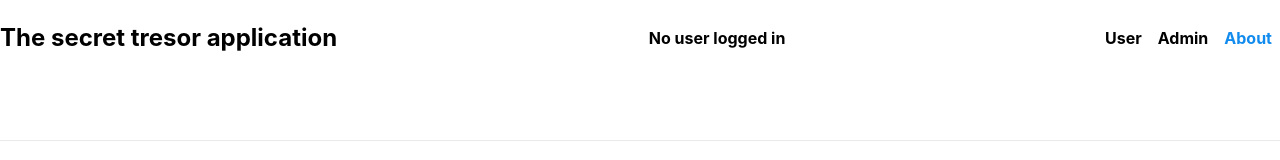
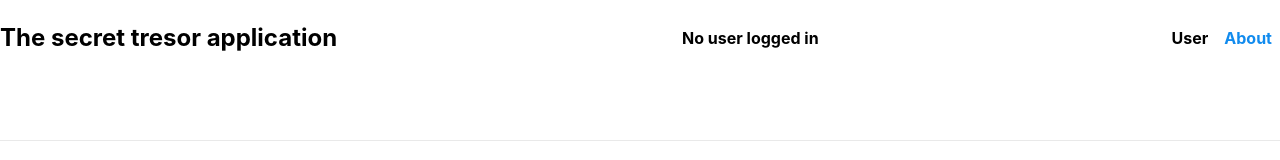
Before and after one commit to m-t-e-k-u-g-r/tresor_app, a React (Create React App) app in the folder tresorfrontend/: page /user/login in a window 1280 px wide. Shown: the top 160 px of the page. Built offline with nearby package versions, Linux system fonts and the light colour scheme; no server answers.

Commit message:
feat: display admin menu only for admins

```diff
--- a/tresorfrontend/src/context/login-context.tsx
+++ b/tresorfrontend/src/context/login-context.tsx
@@ -92,7 +92,7 @@ export function LoginProvider({ children }: { children: ReactNode }) {
             const data: LoginResponse = await response.json();
             console.log('User successfully logged in:', data);
             setUserId(data.userId);
-            setIsAdmin(data.isAdmin);
+            setIsAdmin(data.admin);
         } catch (error: any) {
             console.error('Failed to login user:', error.message);
             throw new Error('Failed to login user. ' + error.message);
--- a/tresorfrontend/src/pages/Layout.tsx
+++ b/tresorfrontend/src/pages/Layout.tsx
@@ -6,7 +6,8 @@ import {useLogin} from "../context/login-context";
  * @author Peter Rutschmann
  */
 const Layout = () => {
-    const { loginValues, userId } = useLogin();
+    const { loginValues, userId, isAdmin } = useLogin();
+    const displayAdmin = userId != null && isAdmin;
 
     function userNav() {
         if (userId != null) {
@@ -29,7 +30,7 @@ const Layout = () => {
         <>
             <nav>
                 <h1>The secret tresor application</h1>
-                <p>{userId === null ? 'No user logged in' : `user ${userId}:` + loginValues.email}</p>
+                <p>{userId === null ? 'No user logged in' : `user ${userId}: ` + loginValues.email}</p>
                 <ul>
                     {userId != null &&
                         <li><span>Secrets</span>
@@ -44,6 +45,7 @@ const Layout = () => {
                     <li><span>User</span>
                         { userNav() }
                     </li>
+                    {displayAdmin &&
                         <li><span>Admin</span>
                             <ul>
                                 <li><Link to="/user/users">All users</Link></li>
@@ -52,6 +54,7 @@ const Layout = () => {
                                 <li>All secrets</li>
                             </ul>
                         </li>
+                    }
                     <li>
                         <Link to="/">About</Link>
                     </li>
--- a/tresorfrontend/src/types/login-response.ts
+++ b/tresorfrontend/src/types/login-response.ts
@@ -2,5 +2,5 @@
 export interface LoginResponse {
     message: string;
     userId: number;
-    isAdmin: boolean;
+    admin: boolean;
 }
```
Lines whose indentation alone changed are shown as unchanged.
